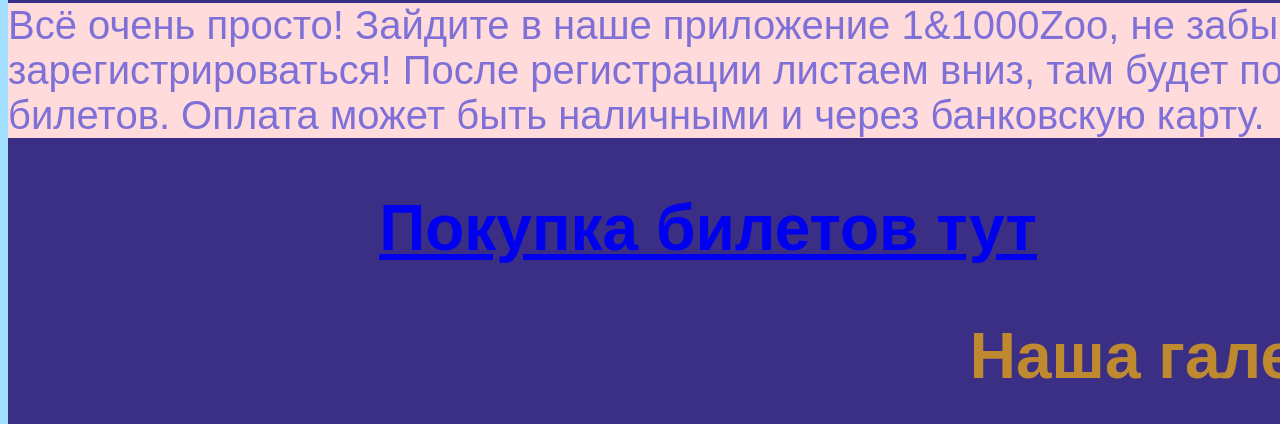
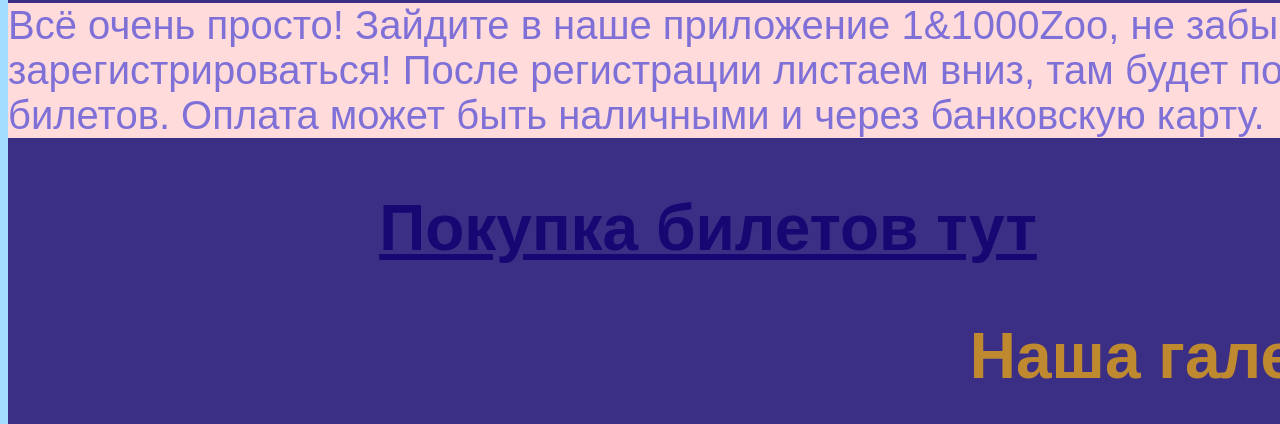
Before and after one commit to CharaFun2/cvbxc-bxcvb, a plain HTML site: page index.html in a window 1280 px wide. Shown: the part 800-1224 px from the top of the page. Drawn offline with Linux system fonts and the light colour scheme.

Commit message:
Update style.css

```diff
--- a/style.css
+++ b/style.css
@@ -61,3 +61,7 @@ p {
     color: #A66800;
     font-size: 48px;
 }
+
+A {
+color: #160773
+}
```
